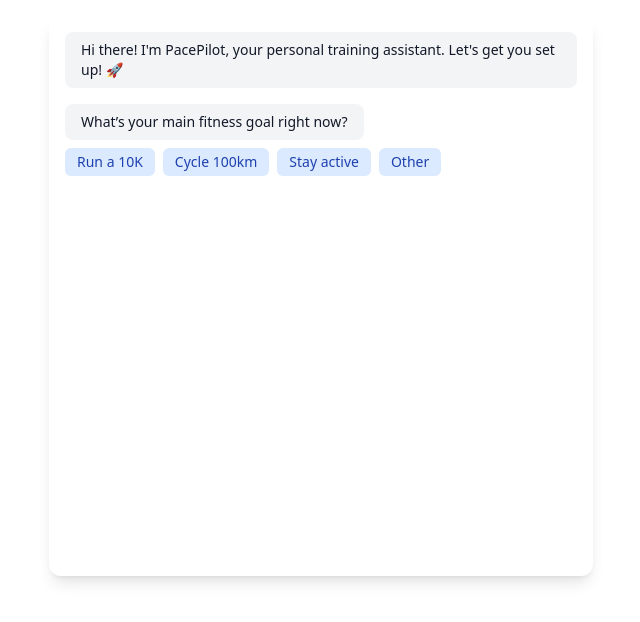
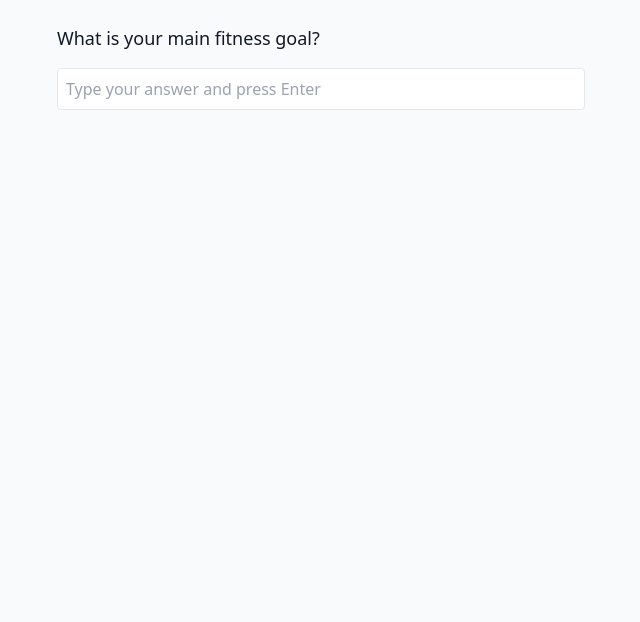
Before and after one commit to Bert501796/easyathlete, a React (Vite) app: page / in a window 1280 px wide. Shown: the top 622 px of the page, without its empty margins (319-959 px from the left). Built offline with nearby package versions, Linux system fonts and the light colour scheme.

Commit message:
first push

```diff
--- a/src/App.jsx
+++ b/src/App.jsx
@@ -1,13 +1,32 @@
-import React from 'react';
-import { BrowserRouter as Router } from 'react-router-dom';
-import AppFlow from './AppFlow';
+// src/App.jsx
+import React, { useState, useEffect } from 'react';
+import OnboardingChatbot from './components/OnboardingChatbot';
 
-function App() {
+export default function App() {
+  const [answers, setAnswers] = useState(() => {
+    const stored = localStorage.getItem('onboarding_answers');
+    return stored ? JSON.parse(stored) : null;
+  });
+
+  const handleOnboardingComplete = (data) => {
+    console.log('✅ Onboarding complete:', data);
+    localStorage.setItem('onboarding_answers', JSON.stringify(data));
+    setAnswers(data);
+  };
+
   return (
-    <Router>
-      <AppFlow />
-    </Router>
+    <div className="min-h-screen bg-gray-50 text-gray-900">
+      {!answers ? (
+        <OnboardingChatbot onComplete={handleOnboardingComplete} />
+      ) : (
+        <div className="max-w-xl mx-auto p-6 text-center">
+          <h2 className="text-xl font-bold mb-4">Welcome to EasyAthlete 👋</h2>
+          <p className="mb-2">Thanks for completing the onboarding.</p>
+          <pre className="bg-gray-100 p-4 rounded text-left text-sm overflow-auto">
+            {JSON.stringify(answers, null, 2)}
+          </pre>
+        </div>
+      )}
+    </div>
   );
 }
-
-export default App;
--- a/src/components/OnboardingChatbot.jsx
+++ b/src/components/OnboardingChatbot.jsx
@@ -1,149 +1,92 @@
+// src/components/OnboardingChatbot.jsx
 import React, { useState } from 'react';
 
-const messagesFlow = [
+const questions = [
   {
-    role: 'bot',
-    text: "Hi there! I'm PacePilot, your personal training assistant. Let's get you set up! 🚀",
+    key: 'goal',
+    text: 'What is your main fitness goal?',
+    type: 'text'
   },
   {
-    role: 'bot',
-    text: "What’s your main fitness goal right now?",
-    options: ["Run a 10K", "Cycle 100km", "Stay active", "Other"],
+    key: 'deadline',
+    text: 'By when do you want to achieve this goal?',
+    type: 'text'
   },
   {
-    role: 'bot',
-    text: "How would you describe your current experience level?",
-    options: ["Beginner", "Intermediate", "Advanced"],
+    key: 'level',
+    text: 'How would you describe your current fitness level?',
+    type: 'options',
+    options: ['Beginner', 'Intermediate', 'Advanced']
   },
   {
-    role: 'bot',
-    text: "How many days a week can you train?",
-    options: ["1-2", "3-4", "5+"],
+    key: 'daysPerWeek',
+    text: 'How many days a week do you want to train?',
+    type: 'options',
+    options: ['1-2', '3-4', '5-6', 'Every day']
   },
   {
-    role: 'bot',
-    text: "Which sports should be included in your schedule?",
-    sportSelect: true,
+    key: 'sports',
+    text: 'Which sports do you want to include in your training plan?',
+    type: 'multi-select',
+    options: ['Running', 'Cycling', 'Swimming', 'Strength', 'Walking']
+  },
+  {
+    key: 'restrictions',
+    text: 'Do you have any injuries or restrictions we should know about?',
+    type: 'text'
   }
-  // ,
-  // {
-  //   role: 'bot',
-  //   text: "Great! Let’s connect your Strava account to personalize your plan.",
-  //   stravaConnect: true,
-  // },
 ];
 
-export default function OnboardingChatbot({ onComplete, onboardingData }) {
-  const [messages, setMessages] = useState([
-    { role: 'bot', text: messagesFlow[0].text },
-    {
-      role: 'bot',
-      text: messagesFlow[1].text,
-      options: messagesFlow[1].options,
-    },
-  ]);
+export default function OnboardingChatbot({ onComplete }) {
+  const [step, setStep] = useState(0);
+  const [answers, setAnswers] = useState({});
+  const [input, setInput] = useState('');
+  const [multiSelect, setMultiSelect] = useState([]);
 
-  const [step, setStep] = useState(2);
-  const [sports, setSports] = useState([]);
-  const sportOptions = ['walking', 'running', 'cycling', 'swimming', 'power lifting'];
+  const current = questions[step];
 
-  const handleUserChoice = (choice) => {
-    const newMessages = [...messages, { role: 'user', text: choice }];
+  const handleNext = (value) => {
+    const updated = { ...answers, [current.key]: value };
+    setAnswers(updated);
+    setInput('');
+    setMultiSelect([]);
 
-    // Determine the key to update
-    let currentKey = '';
-    if (step === 2) currentKey = 'goal';
-    if (step === 3) currentKey = 'level';
-    if (step === 4) currentKey = 'daysPerWeek';
-
-    // Get previous data or start fresh
-    const existingData = JSON.parse(localStorage.getItem('onboarding_data')) || {};
-    const updatedData = { ...existingData, [currentKey]: choice };
-    localStorage.setItem('onboarding_data', JSON.stringify(updatedData));
-
-    // Continue onboarding
-    const nextBotMessage = messagesFlow[step];
-    if (!nextBotMessage) return;
-
-    newMessages.push({
-      role: 'bot',
-      text: nextBotMessage.text,
-      options: nextBotMessage.options,
-      stravaConnect: nextBotMessage.stravaConnect,
-      sportSelect: nextBotMessage.sportSelect,
-    });
-
-    setMessages(newMessages);
+    if (step + 1 < questions.length) {
       setStep(step + 1);
+    } else {
+      onComplete(updated);
+    }
   };
 
-
-  const handleCustomGoal = (text) => {
-    const updatedData = { ...(onboardingData || {}), goal: text };
-    localStorage.setItem('onboarding_data', JSON.stringify(updatedData));
-
-    const newMessages = [
-      ...messages,
-      { role: 'user', text },
-      {
-        role: 'bot',
-        text: messagesFlow[2].text,
-        options: messagesFlow[2].options,
-      },
-    ];
-    setMessages(newMessages);
-    setStep(3);
-  };
-
-  const toggleSport = (sport) => {
-    setSports(prev =>
-      prev.includes(sport)
-        ? prev.filter(s => s !== sport)
-        : [...prev, sport]
+  const toggleMulti = (item) => {
+    setMultiSelect((prev) =>
+      prev.includes(item) ? prev.filter(i => i !== item) : [...prev, item]
     );
   };
 
-  const handleSportSubmit = () => {
-    const existingData = JSON.parse(localStorage.getItem('onboarding_data')) || {};
-    const updatedData = { ...existingData, sports };
-    localStorage.setItem('onboarding_data', JSON.stringify(updatedData));
+  return (
+    <div className="max-w-xl mx-auto p-6 space-y-4">
+      <div className="text-lg font-medium">{current.text}</div>
 
-    const newMessages = [
-      ...messages,
-      { role: 'user', text: `Selected sports: ${sports.join(', ')}` },
-      {
-        role: 'bot',
-        text: messagesFlow[5].text,
-        stravaConnect: true,
-      },
-    ];
-    setMessages(newMessages);
-    setStep(step + 1);
-  };
+      {current.type === 'text' && (
+        <div>
+          <input
+            className="border p-2 w-full rounded"
+            value={input}
+            onChange={(e) => setInput(e.target.value)}
+            onKeyDown={(e) => e.key === 'Enter' && input && handleNext(input)}
+            placeholder="Type your answer and press Enter"
+          />
+        </div>
+      )}
 
-
-  return (
-    <div className="max-w-xl mx-auto p-4">
-      <div className="bg-white shadow-lg rounded-xl p-4 h-[70vh] overflow-y-auto space-y-4">
-        {messages.map((msg, index) => (
-          <div key={index} className={`text-sm ${msg.role === 'bot' ? 'text-left' : 'text-right'}`}>
-            <div
-              className={`inline-block px-4 py-2 rounded-lg ${
-                msg.role === 'bot'
-                  ? 'bg-gray-100 text-gray-900'
-                  : 'bg-blue-500 text-white'
-              }`}
-            >
-              {msg.text}
-            </div>
-
-            {msg.options && (
-              <div className="mt-2 flex flex-wrap gap-2">
-                {msg.options.map((option, i) => (
+      {current.type === 'options' && (
+        <div className="space-y-2">
+          {current.options.map((option) => (
             <button
-                    key={i}
-                    className="bg-blue-100 hover:bg-blue-200 text-blue-800 px-3 py-1 rounded-md"
-                    onClick={() => handleUserChoice(option)}
+              key={option}
+              className="block w-full bg-blue-100 hover:bg-blue-200 px-4 py-2 rounded"
+              onClick={() => handleNext(option)}
             >
               {option}
             </button>
@@ -151,71 +94,28 @@
         </div>
       )}
 
-            {msg.sportSelect && (
-              <div className="mt-2">
-                <div className="mb-2">Select the sports you want in your training plan:</div>
-                {sportOptions.map((sport) => (
-                  <label key={sport} className="block mb-2">
+      {current.type === 'multi-select' && (
+        <div className="space-y-2">
+          {current.options.map((option) => (
+            <label key={option} className="block">
               <input
                 type="checkbox"
-                      checked={sports.includes(sport)}
-                      onChange={() => toggleSport(sport)}
+                checked={multiSelect.includes(option)}
+                onChange={() => toggleMulti(option)}
                 className="mr-2"
               />
-                    {sport.charAt(0).toUpperCase() + sport.slice(1)}
+              {option}
             </label>
           ))}
           <button
-                  className="mt-2 px-4 py-2 bg-blue-600 text-white rounded"
-                  onClick={handleSportSubmit}
-                  disabled={sports.length === 0}
+            disabled={multiSelect.length === 0}
+            onClick={() => handleNext(multiSelect)}
+            className="mt-2 bg-blue-600 text-white px-4 py-2 rounded disabled:opacity-50"
           >
-                  Confirm sports
-                </button>
-              </div>
-            )}
-
-            {msg.stravaConnect && (
-              <div className="mt-4">
-                <button
-                  className="bg-orange-500 hover:bg-orange-600 text-white px-4 py-2 rounded-md"
-                  onClick={() => {
-        const clientId = '161074';
-        const redirectUri =
-          window.location.hostname === 'localhost'
-            ? 'http://localhost:5173/strava-redirect'
-            : 'https://pacepilot-bert501796-bele-business-projects.vercel.app/strava-redirect';
-
-        const scope = 'read,activity:read_all';
-        const authUrl = `https://www.strava.com/oauth/authorize?client_id=${clientId}&response_type=code&redirect_uri=${encodeURIComponent(
-          redirectUri
-        )}&approval_prompt=auto&scope=${scope}`;
-        window.location.href = authUrl;
-      }}
-    >
-      Connect with Strava
+            Confirm
           </button>
         </div>
       )}
     </div>
-        ))}
-
-        {step === 'customGoal' && (
-          <div className="text-left mt-4">
-            <input
-              type="text"
-              placeholder="Please describe your goal"
-              className="w-full p-2 border rounded mb-2"
-              onKeyDown={(e) => {
-                if (e.key === 'Enter' && e.target.value.trim()) {
-                  handleCustomGoal(e.target.value.trim());
-                }
-              }}
-            />
-            <small className="text-gray-500">Press Enter to submit</small>
-          </div>
-        )}
-      </div>
-    </div>
   );
 }
```
Also changed, not shown: 1 other file (tests, documents, lock files or other folders). Lines whose indentation alone changed are shown as unchanged.
